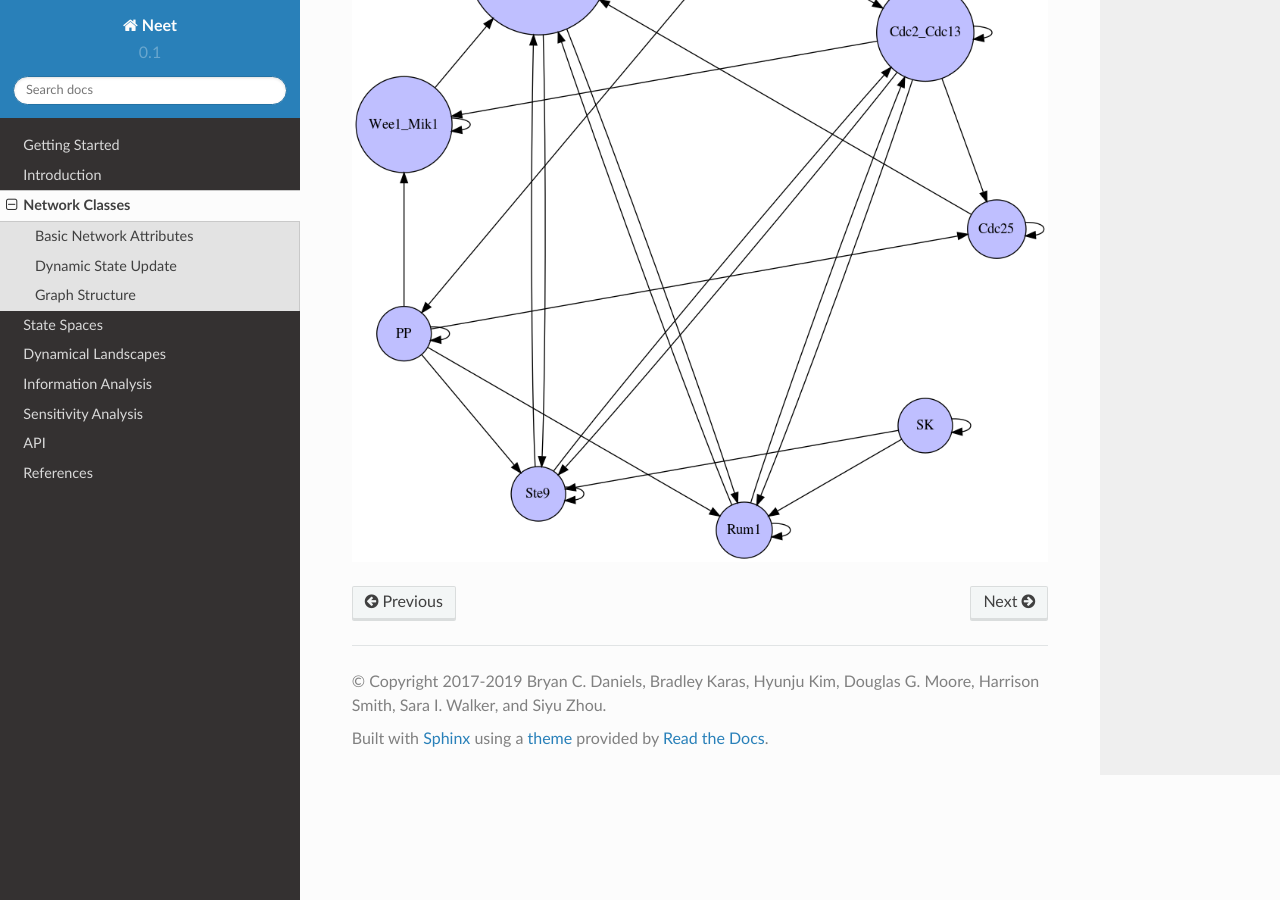
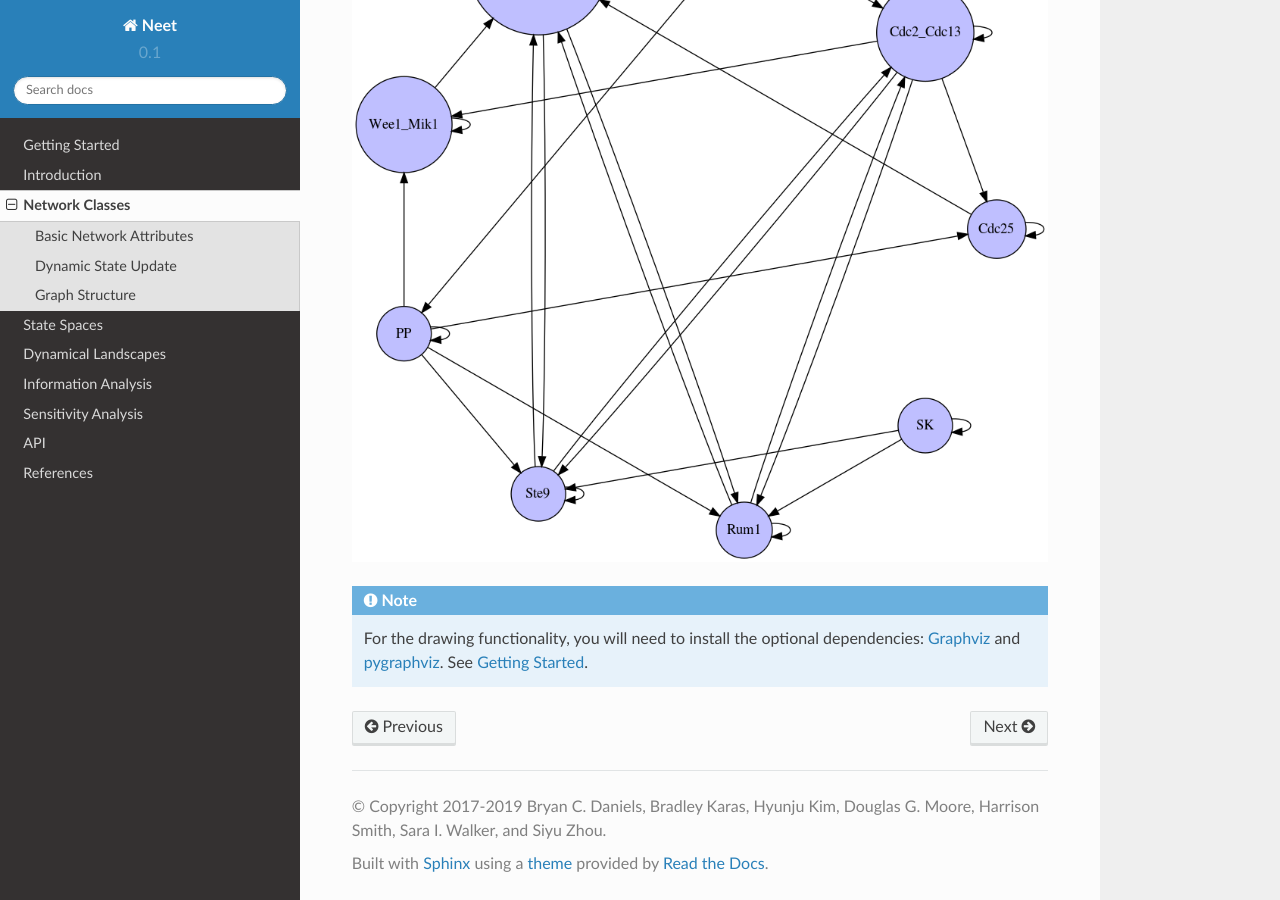
Before and after one commit to ELIFE-ASU/Neet, a Sphinx documentation site: the page built from docs/source/networks.rst, in a window 1280 px wide and 900 px high, scrolled down 3550 px. Built offline with Sphinx 7.4.7 and the Read the Docs theme 2.0.0, drawn with Linux system fonts in a browser that asks for light colours.

Commit message:
:memo: Add pygraphviz note

```diff
--- a/docs/source/networks.rst
+++ b/docs/source/networks.rst
@@ -147,3 +147,9 @@ or labeled by the node name:
       ... })
 
 .. image:: static/s_pombe_names.png
+
+.. Note::
+
+      For the drawing functionality, you will need to install the optional dependencies: `Graphviz
+      <https://graphviz.org/>`_ and `pygraphviz <https://pypi.org/project/pygraphviz/>`_. See
+      `Getting Started <getting-started.html#dependencies>`__.
```
